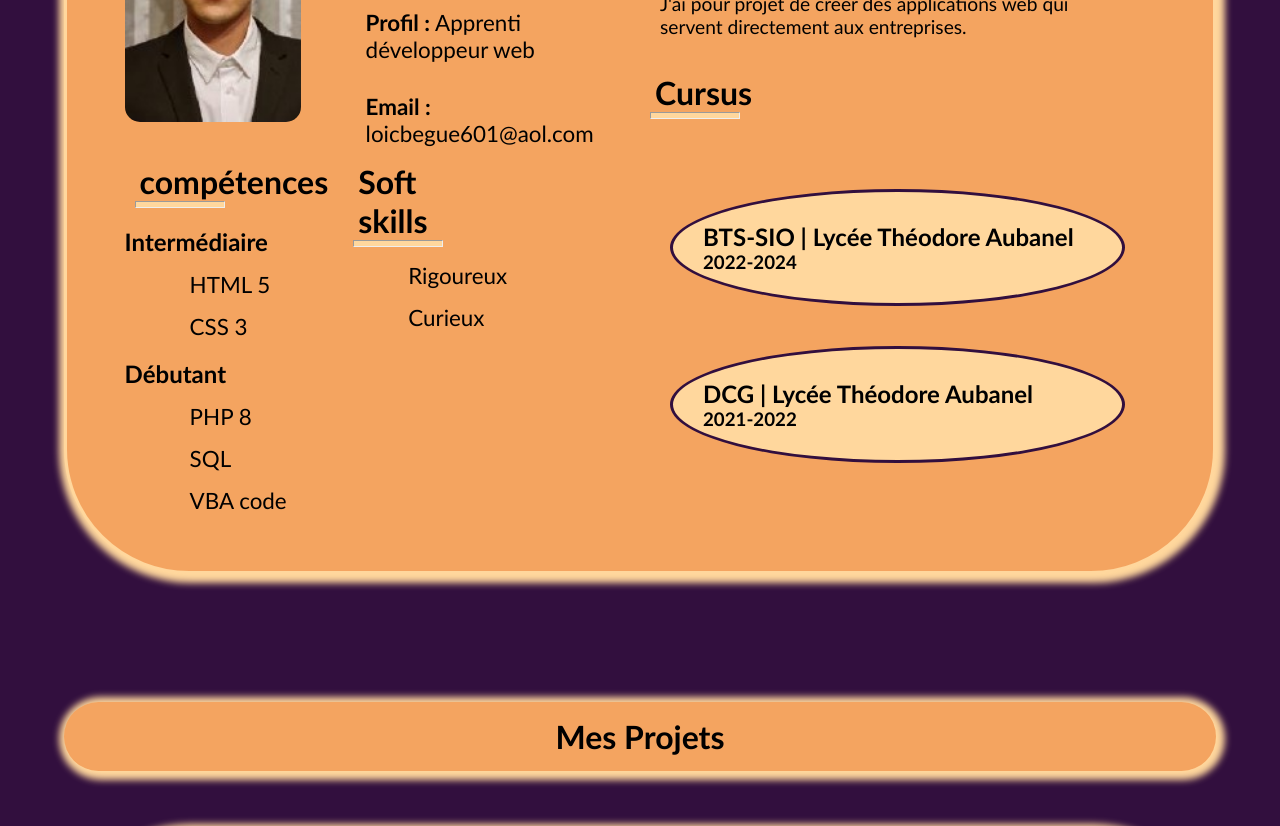
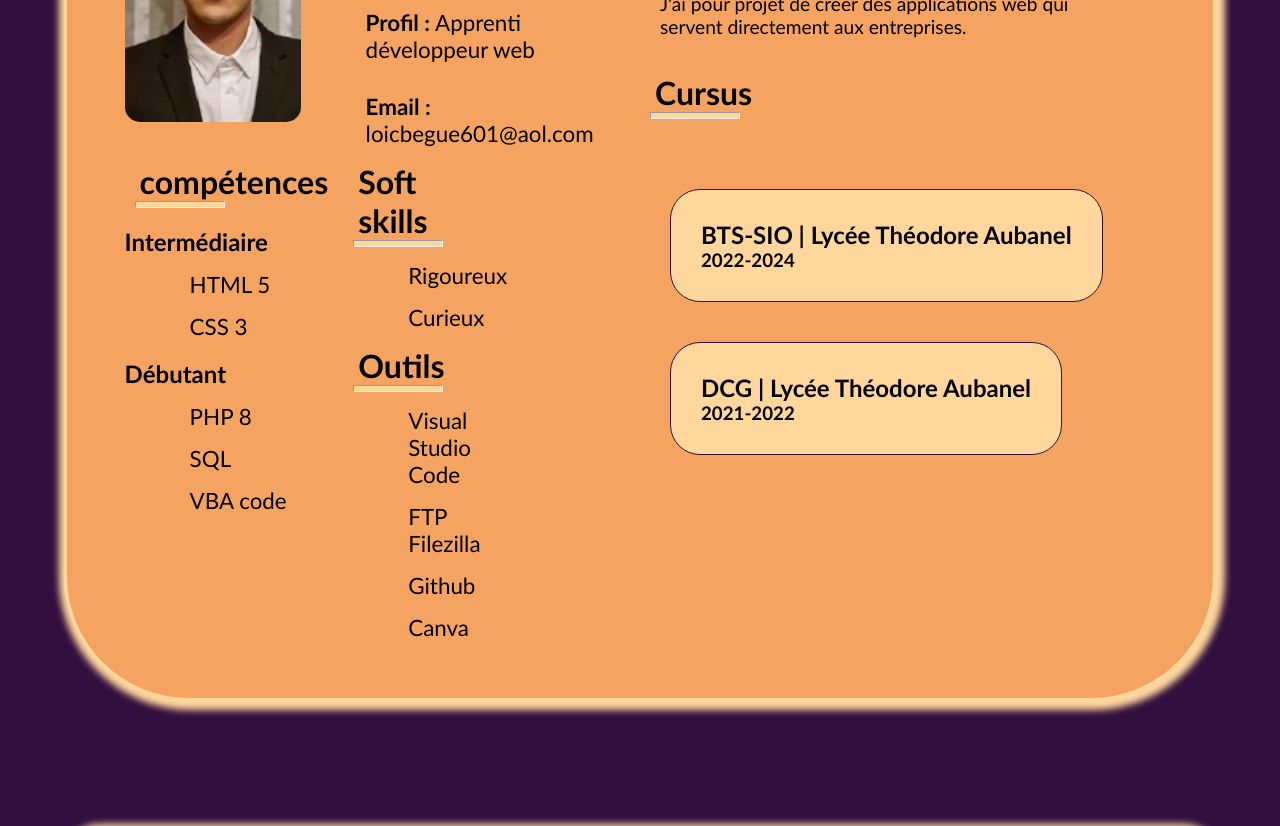
Before and after one commit to loic1205/portfolio, a plain HTML site: page index.html in a window 1280 px wide. Shown: the part 1060-1886 px from the top of the page. Drawn offline with Linux system fonts and the light colour scheme.

Commit message:
À propos update

```diff
--- a/index.html
+++ b/index.html
@@ -29,7 +29,7 @@
     </div>
   </header>
 
-  <!-- Section || Me concernant -->
+  <!-- Section || À propos -->
   <section id="about">
     <div class="about_container">
 
@@ -63,10 +63,20 @@
             <p class="about_skills-list">VBA code</p>
           </div>
           <div>
-            <h1 class="about_title">Soft skills</h1>
-            <hr class="about_title-bar">
-            <p class="about_skills-list">Rigoureux</p>
-            <p class="about_skills-list">Curieux</p>
+            <div>
+              <h1 class="about_title">Soft skills</h1>
+              <hr class="about_title-bar">
+              <p class="about_skills-list">Rigoureux</p>
+              <p class="about_skills-list">Curieux</p>
+            </div>
+            <div>
+              <h1 class="about_title">Outils</h1>
+              <hr class="about_title-bar">
+              <p class="about_skills-list">Visual Studio Code</p>
+              <p class="about_skills-list">FTP Filezilla</p>
+              <p class="about_skills-list">Github</p>
+              <p class="about_skills-list">Canva</p>
+            </div>
           </div>
         </div>
       </div>
@@ -102,7 +112,7 @@
     </div>
   </section>
 
-  <!-- Section || Mes Projets -->
+  <!-- Section || Projets -->
   <section id="work">
 
     <h1 class="work_title">Mes Projets</h1>
--- a/style.css
+++ b/style.css
@@ -130,11 +130,12 @@ li:hover {
 }
 
 .about_skills {
-  height: fit-content;
-  margin-right: 35%;
   display: flex;
   flex-direction: row;
+  width: 100%;
+  height: fit-content;
   justify-content: space-between;
+  padding-right: 30%;
 }
 
 .about_skills-list {
@@ -169,18 +170,18 @@ li:hover {
 .cursus_container {
   display: flex;
   flex-direction: column;
-  justify-content: space-evenly;
   margin-top: 20px;
   padding: 30px;
 }
 
 .cursus_subcontainer-list {
-  border: solid #320f3e 3px;
-  border-radius: 65%;
+  border: solid #320f3e 1px;
+  border-radius: 30px;
   background-color: #ffd79d;
   padding: 30px;
   margin-top: 20px;
   margin-bottom: 20px;
+  width: fit-content;
 }
 
 /*  ============================
```
Also changed, not shown: readme.txt.
